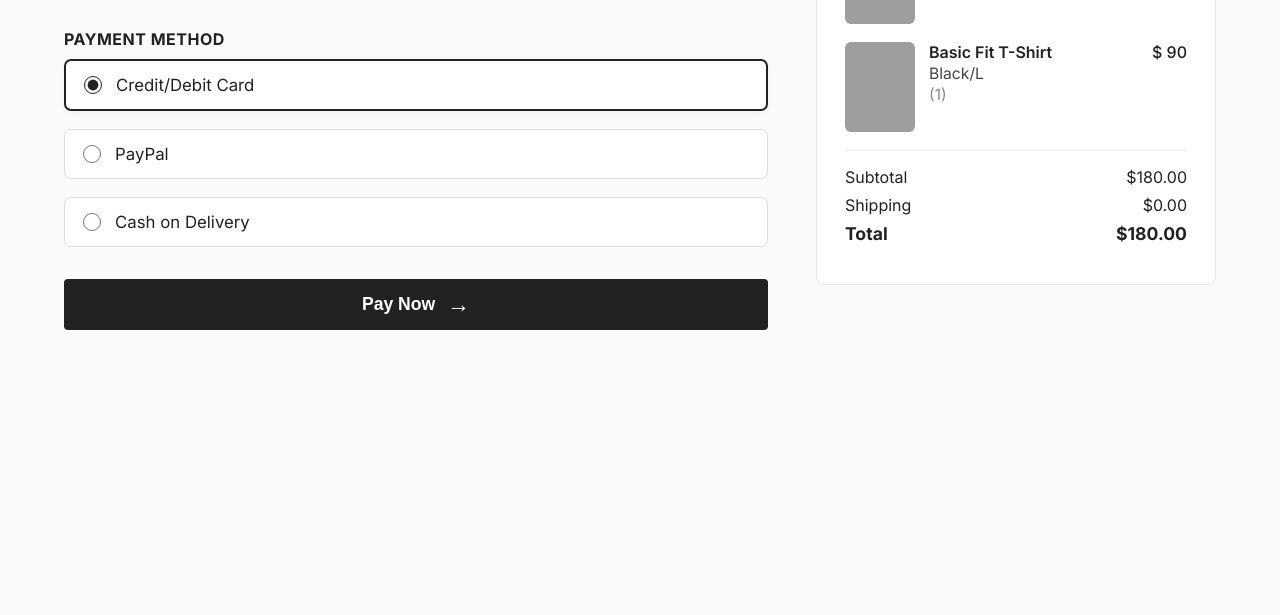
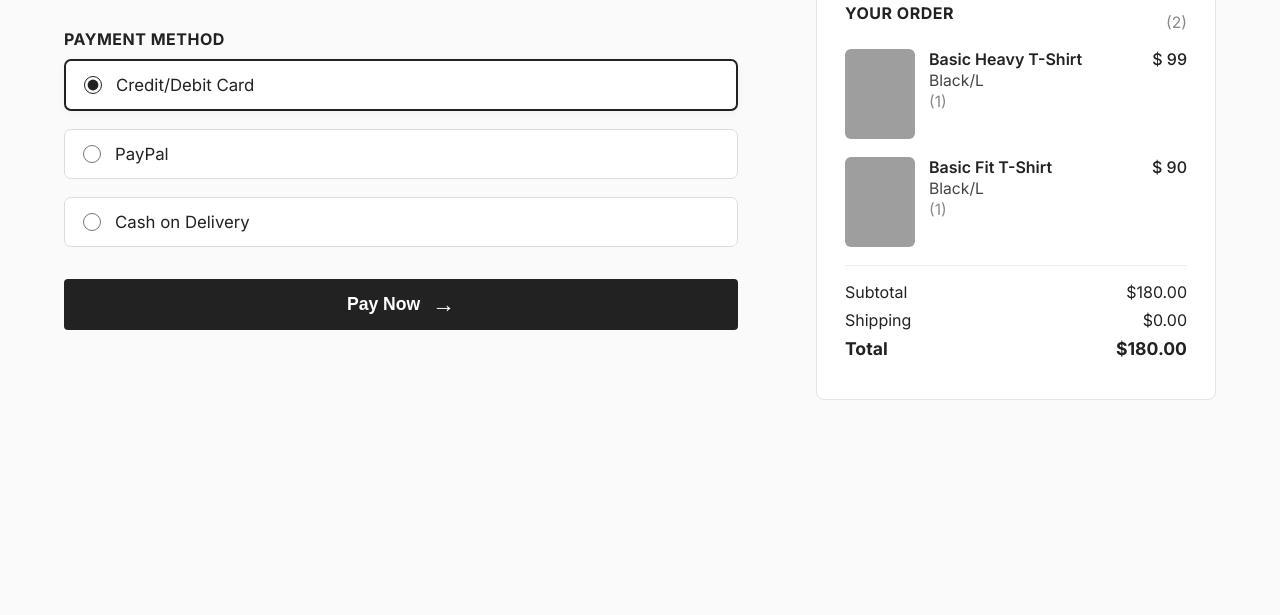
Before and after one commit to BeTapLamCoder/ProjectWeb, a plain HTML site: page frontend/src/pages/paymentPage/paymentPage.html in a window 1280 px wide. Shown: the part 185-800 px from the top of the page. Drawn offline with Linux system fonts and the light colour scheme; grey boxes are pictures that could not be loaded.

Commit message:
fix(JN-44): fix UI: payment page

```diff
--- a/frontend/src/pages/paymentPage/paymentPage.css
+++ b/frontend/src/pages/paymentPage/paymentPage.css
@@ -22,6 +22,8 @@ body {
 
 .payment-right {
     flex: 1;
+    margin-top: 115px;
+    margin-left: 30px;
     min-width: 320px;
     max-width: 400px;
     background: #fff;
```
